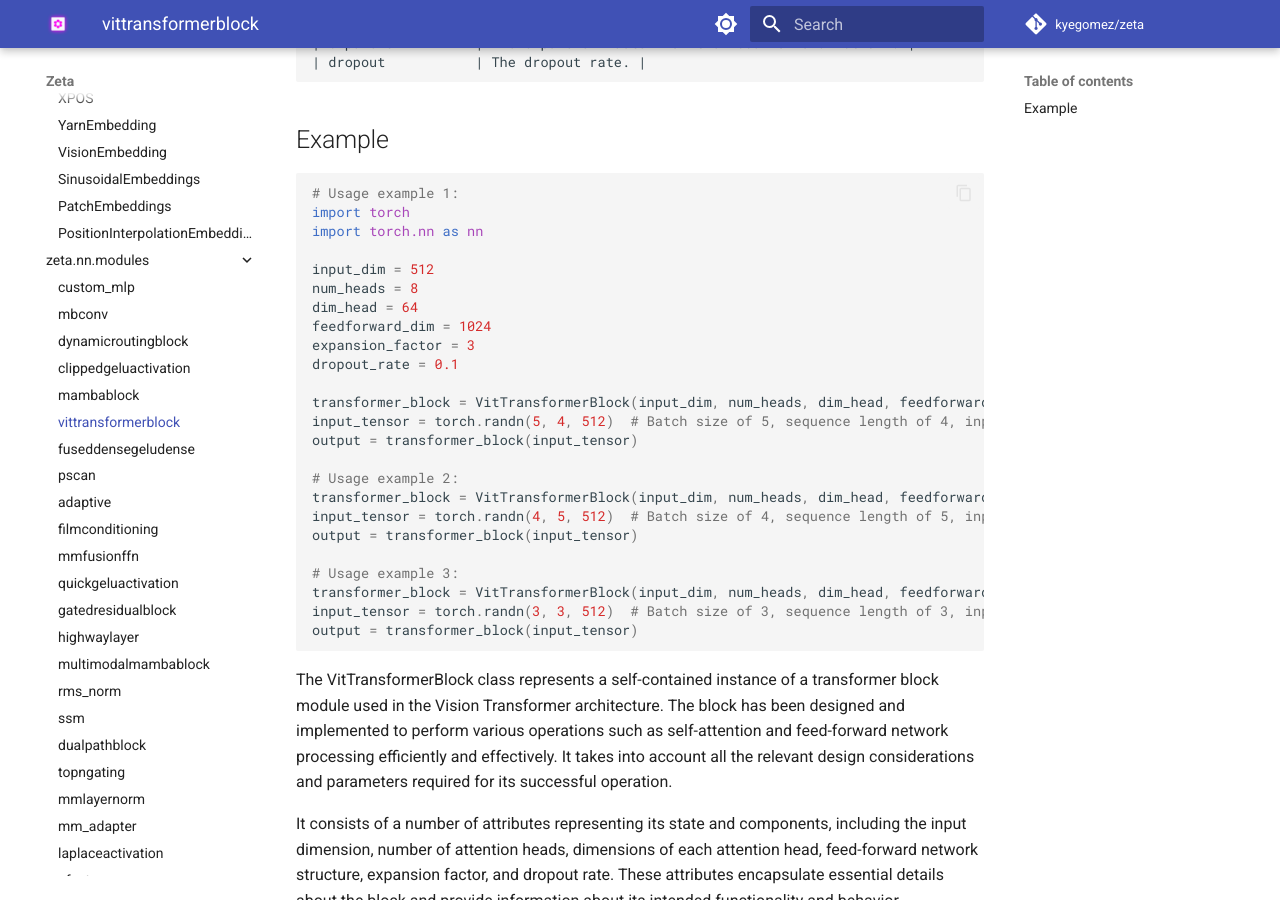
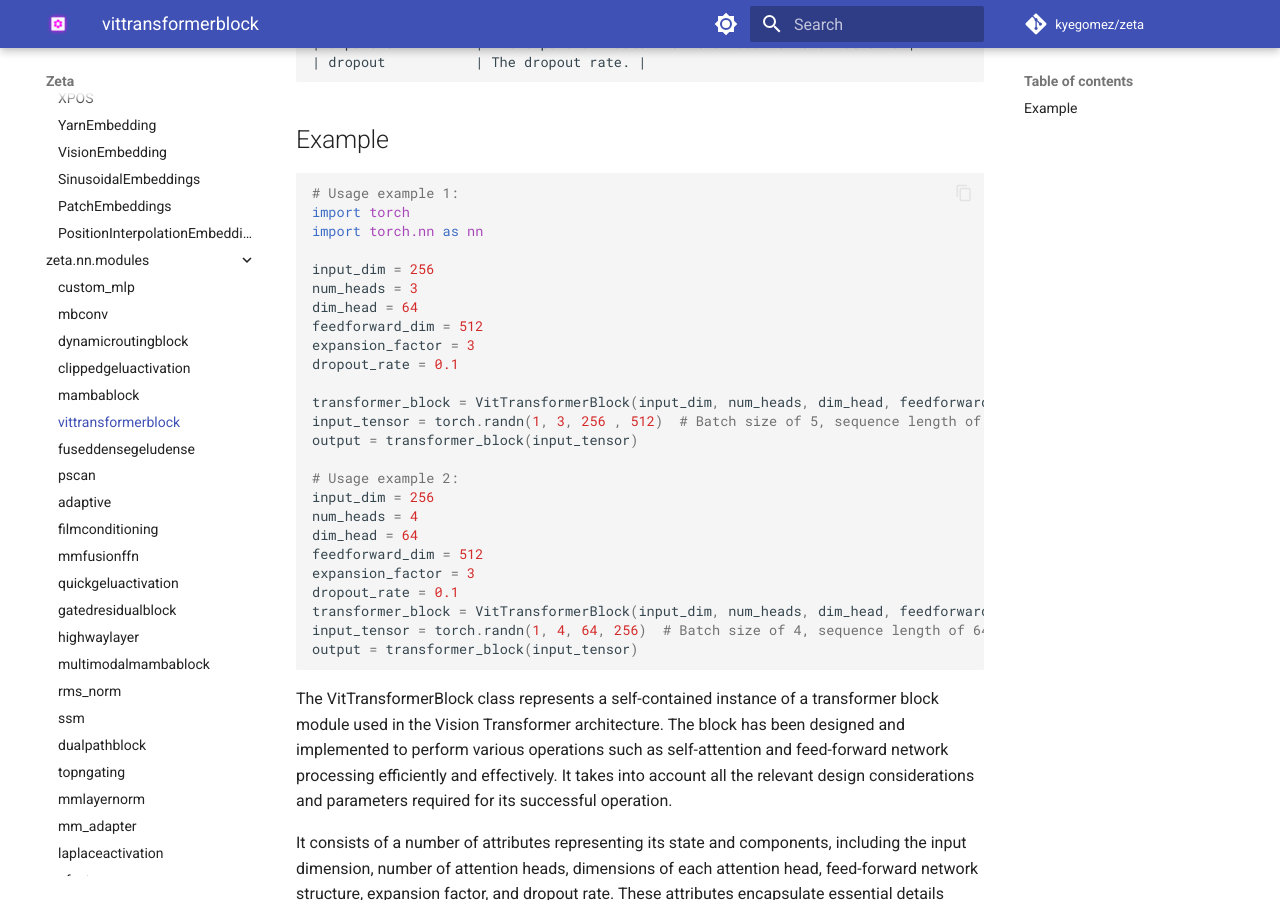
Before and after one commit to kyegomez/zeta, an MkDocs documentation site: the page built from docs/zeta/nn/modules/vittransformerblock.md, in a window 1280 px wide and 900 px high, scrolled down 528 px. Built offline with MkDocs 1.6.1 and Material for MkDocs 9.7.7, drawn with Linux system fonts in a browser that asks for light colours; comment, search, counter and statistics services are not loaded.

Commit message:
Fix #122

````diff
--- a/docs/zeta/nn/modules/vittransformerblock.md
+++ b/docs/zeta/nn/modules/vittransformerblock.md
@@ -22,26 +22,28 @@ Parameters:
 import torch
 import torch.nn as nn
 
-input_dim = 512
-num_heads = 8
+input_dim = 256
+num_heads = 3
 dim_head = 64
-feedforward_dim = 1024
+feedforward_dim = 512
 expansion_factor = 3
 dropout_rate = 0.1
 
 transformer_block = VitTransformerBlock(input_dim, num_heads, dim_head, feedforward_dim, expansion_factor, dropout_rate)
-input_tensor = torch.randn(5, 4, 512)  # Batch size of 5, sequence length of 4, input dimension of 512
+input_tensor = torch.randn(1, 3, 256 , 512)  # Batch size of 5, sequence length of 256, input dimension of 256
 output = transformer_block(input_tensor)
 
 # Usage example 2:
+input_dim = 256
+num_heads = 4
+dim_head = 64
+feedforward_dim = 512
+expansion_factor = 3
+dropout_rate = 0.1
 transformer_block = VitTransformerBlock(input_dim, num_heads, dim_head, feedforward_dim, expansion_factor, dropout_rate)
-input_tensor = torch.randn(4, 5, 512)  # Batch size of 4, sequence length of 5, input dimension of 512
+input_tensor = torch.randn(1, 4, 64, 256)  # Batch size of 4, sequence length of 64 input dimension of 256
 output = transformer_block(input_tensor)
 
-# Usage example 3:
-transformer_block = VitTransformerBlock(input_dim, num_heads, dim_head, feedforward_dim, expansion_factor, dropout_rate)
-input_tensor = torch.randn(3, 3, 512)  # Batch size of 3, sequence length of 3, input dimension of 512
-output = transformer_block(input_tensor)
 ```
 
 The VitTransformerBlock class represents a self-contained instance of a transformer block module used in the Vision Transformer architecture. The block has been designed and implemented to perform various operations such as self-attention and feed-forward network processing efficiently and effectively. It takes into account all the relevant design considerations and parameters required for its successful operation.
````
